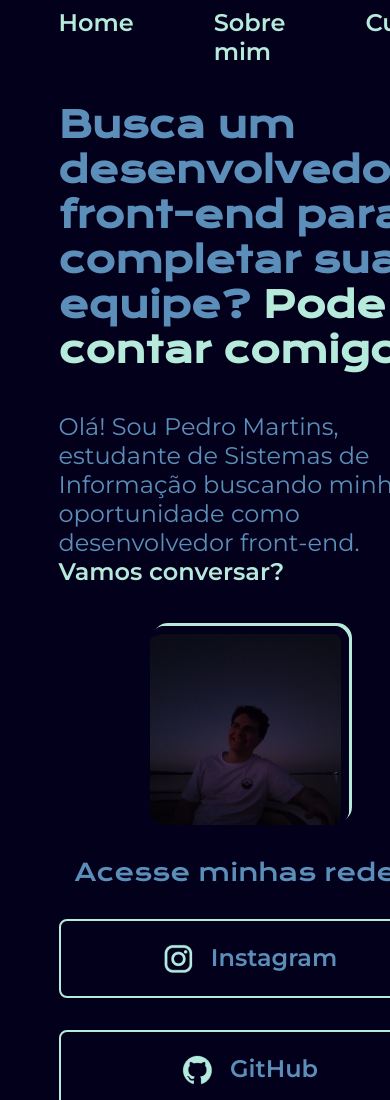
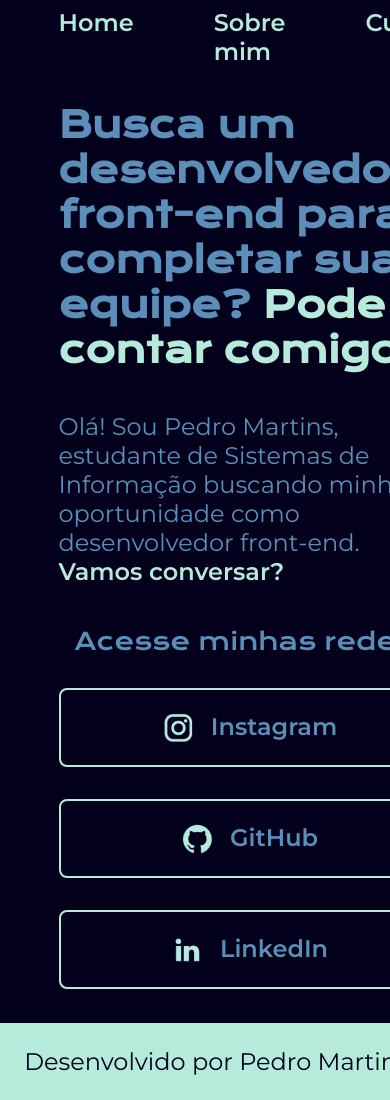
Before and after one commit to PedroHAMartins/pedrohamartins.github.io, a plain HTML site: page index.html in a window 390 px wide. Shown: the top 1100 px of the page. Drawn offline with nearby package versions, Linux system fonts and the light colour scheme.

Commit message:
Resizing part 2

```diff
--- a/index.html
+++ b/index.html
@@ -20,7 +20,6 @@
             <h1 class="apresentacao__conteudo__titulo">Busca um desenvolvedor front-end para completar sua equipe? <strong class="titulo-destaque">Pode contar comigo!</strong></h1>
             <p class="apresentacao__conteudo__texto">Olá! Sou Pedro Martins, estudante de Sistemas de Informação buscando minha oportunidade como desenvolvedor front-end. <strong class="titulo-destaque">Vamos conversar?</strong></p>
             <div class="apresentacao__links">
-                <img class="profile-picture-mobile" src="files/images/profile_picture.jpg" alt="Foto de perfil Pedro Martins ">
                 <h2 class="apresentacao__links_subtitulo">Acesse minhas redes:</h2>
                 <a class="apresentacao__links__link" href="https://www.instagram.com/opedrohamartins/">
                     <img class="apresentacao__links__link_imagem" src="files/images/instagram.png" alt="Icone Instagram" srcset="">
--- a/style/style.css
+++ b/style/style.css
@@ -58,9 +58,7 @@ body {
     border-top: 8px solid var(--cor-primaria);
 }
 
-
 .profile-picture-mobile{
-    width: 50%;
     border-radius: 15px;
     box-shadow: 3px -3px var(--cor-terciaria);
     border-right: 8px solid var(--cor-primaria);
@@ -162,12 +160,6 @@ body {
     font-family: var(--fonte-secundaria);
     font-size: 24px;
     font-weight: 400;
-    width: auto;
+    width: 100%;
 
 }
-
-@media only screen and (max-width: 700px){
-    .profile-picture{
-        visibility: hidden;
-    }
-}
```
